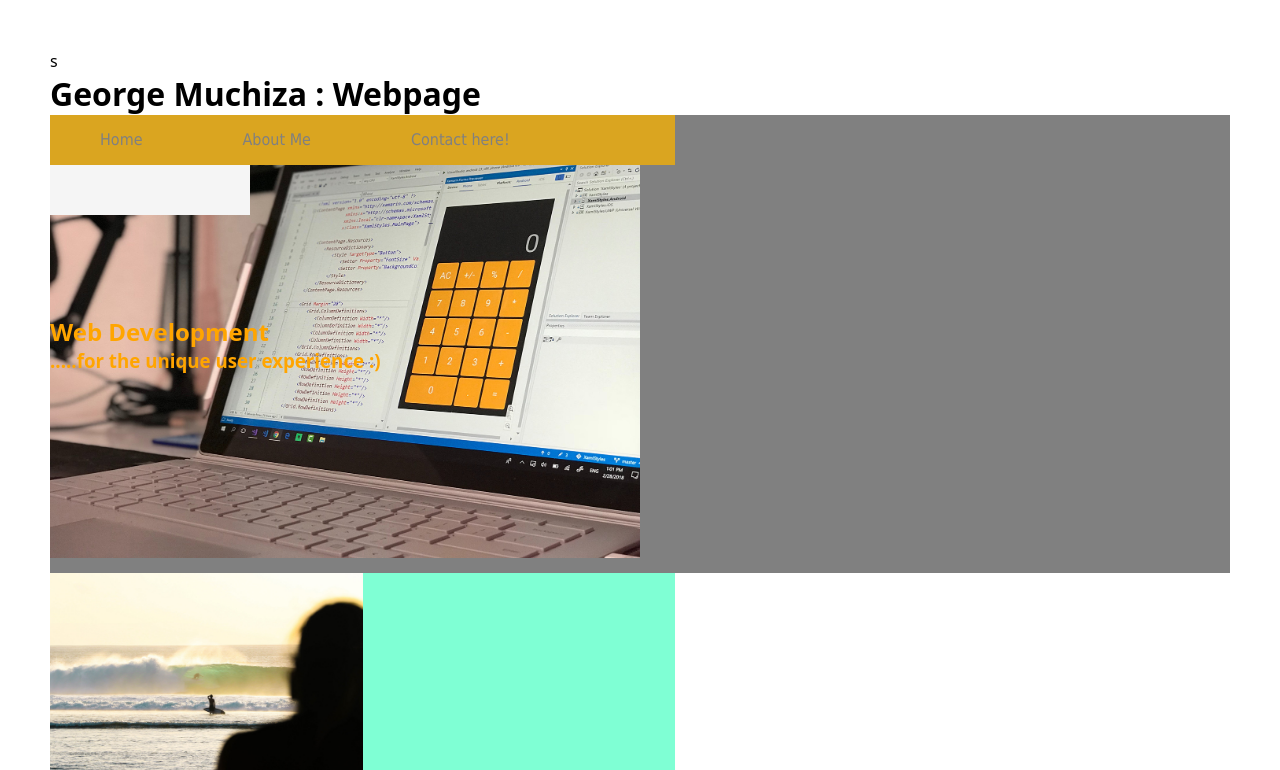
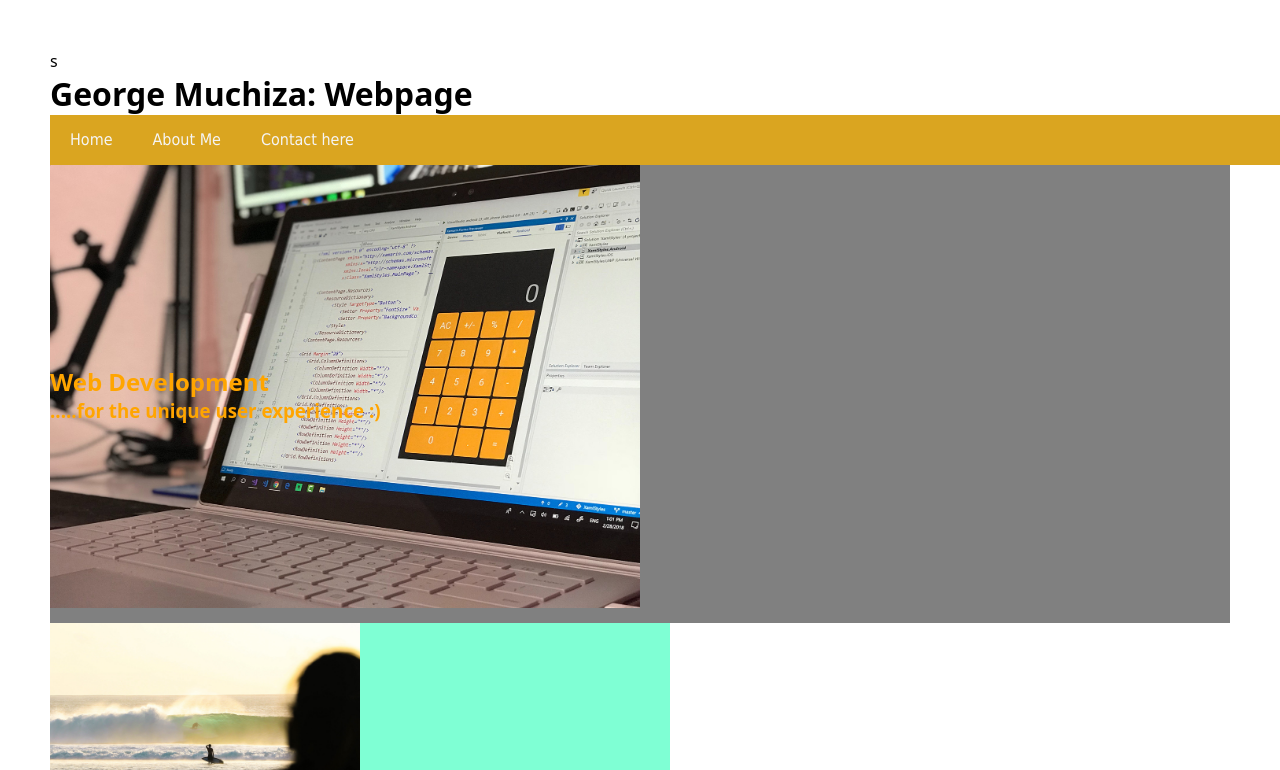
Before and after one commit to gmuchiza/Maxkim, a plain HTML site: page index.html in a window 1280 px wide. Shown: the top 770 px of the page. Drawn offline with Linux system fonts and the light colour scheme.

Commit message:
adding changes to index.html & css files

```diff
--- a/css/style.css
+++ b/css/style.css
@@ -30,7 +30,7 @@ body {
   color:aquamarine;
 
   height: 100px;
-  width: 625PX;
+  width: 620PX;
 
   background-size: 50%;
   background-repeat: no-repeat;
@@ -53,7 +53,7 @@ body {
   color: yellow;
 
   height: 100px;
-  width: 625px;
+  width: 620px;
   background-size: 50%;
   background-repeat: no-repeat;
   float: right;
@@ -82,14 +82,11 @@ body {
   background-size: 20%;
 }
 
-.my-image {
-  background-color: whitesmoke;
-  background-image: url("../images/mhizha\,jpg");
-  height: 100px;
-  width: 200px;
-  background-repeat: no-repeat;
-  float:left
+.my-header {
+  text-align: left;
+  color:grey;
 }
+
 /*
 .my-nav {
   background-color: aliceblue;
@@ -111,9 +108,10 @@ body {
 }
 
 nav {
-  width: 625px;
+  width: 1250px;
   height: 50px;
-  background-color: goldenrod;
+  background-color: goldenrod;#
+  color: white;
 }
 
 
@@ -136,8 +134,8 @@ ul li a {
 text-decoration: none;
 font-size: 16;
 font-family: Tahoma;
-color: grey;
-padding:0 50px;
+color:whitesmoke;
+padding:0 20px;
 }
 
 
--- a/index.html
+++ b/index.html
@@ -13,11 +13,10 @@ s<!DOCTYPE html>
 <body>
   <!-- main logo / nav -->
   <header>
+  <div classs = "header">
+   <h1>George Muchiza: Webpage</h1>
 
-    <h1>George Muchiza : Webpage</h1>
-    <div class= "my-image">
-
-
+<header>
 
     <nav>
       <div class=" my-nav">
@@ -25,12 +24,12 @@ s<!DOCTYPE html>
       <ul>
         <li><a href="images/02-run-buddy.jpg"> Home</a></li>
         <li><a href="images/02-portfolio-4.jpg">About Me</a></li>
-        <li><a href="C:\Users\xxx\Desktop\contact.html\contactdetails.txt.lnk">Contact here! </a></li>
+        <li><a href="C:\Users\xxx\Desktop\contact.html\contactdetails.txt.lnk">Contact here </a></li>
       </ul>
 
 
     </nav>
-  </header>
+
 <h1></h1> </style>
 
   <!-- hero banner -->
@@ -85,9 +84,10 @@ s<!DOCTYPE html>
       <div class="my-contact">
       <h2>Contact Me</h2>
 
-      <ul>Email: <Address> gmuchiza@ymail.com
+      <h3>Email Address:</h3>
+      <h4>gmuchiza@ymail.com</h4>
         <P>
-      <ul>Mobile +447981758093</ul>
+      <h4> Mobile +447981758093</h4>
        </p>
       </div>
     </section>
```
